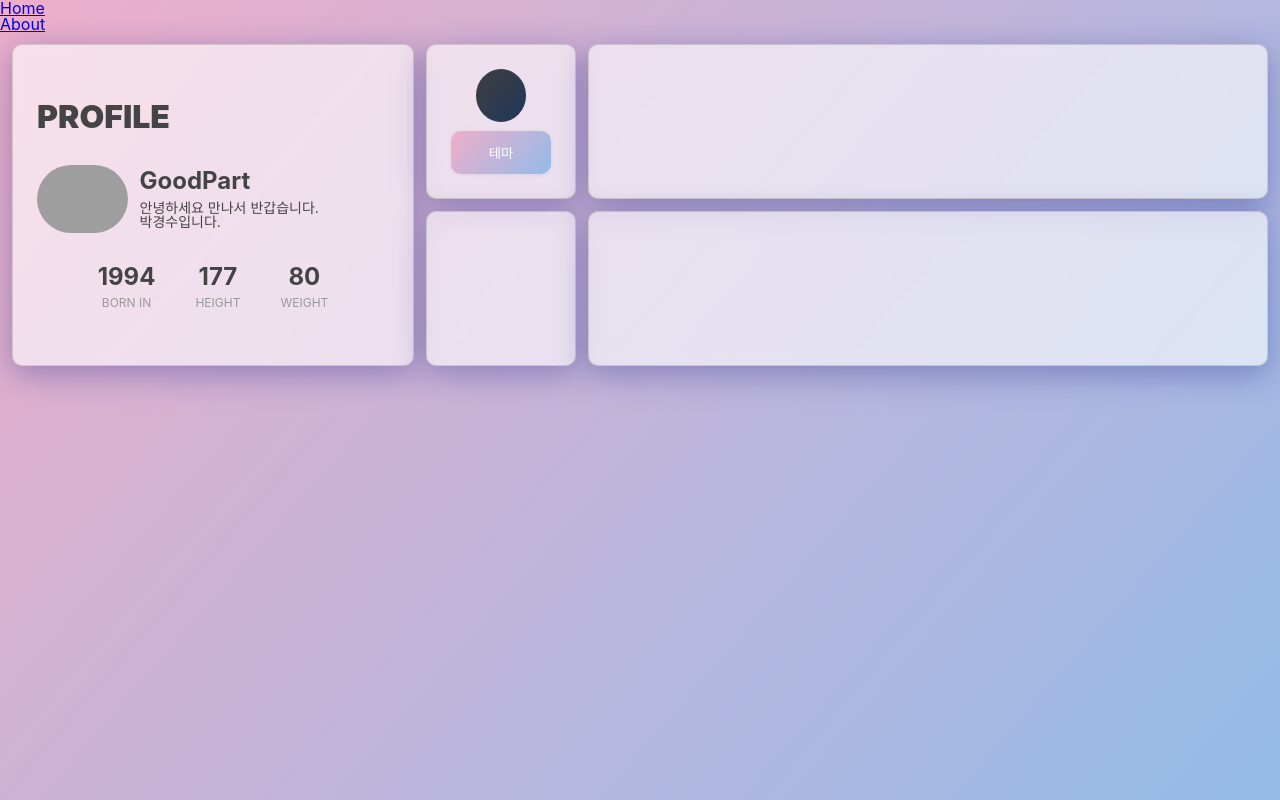
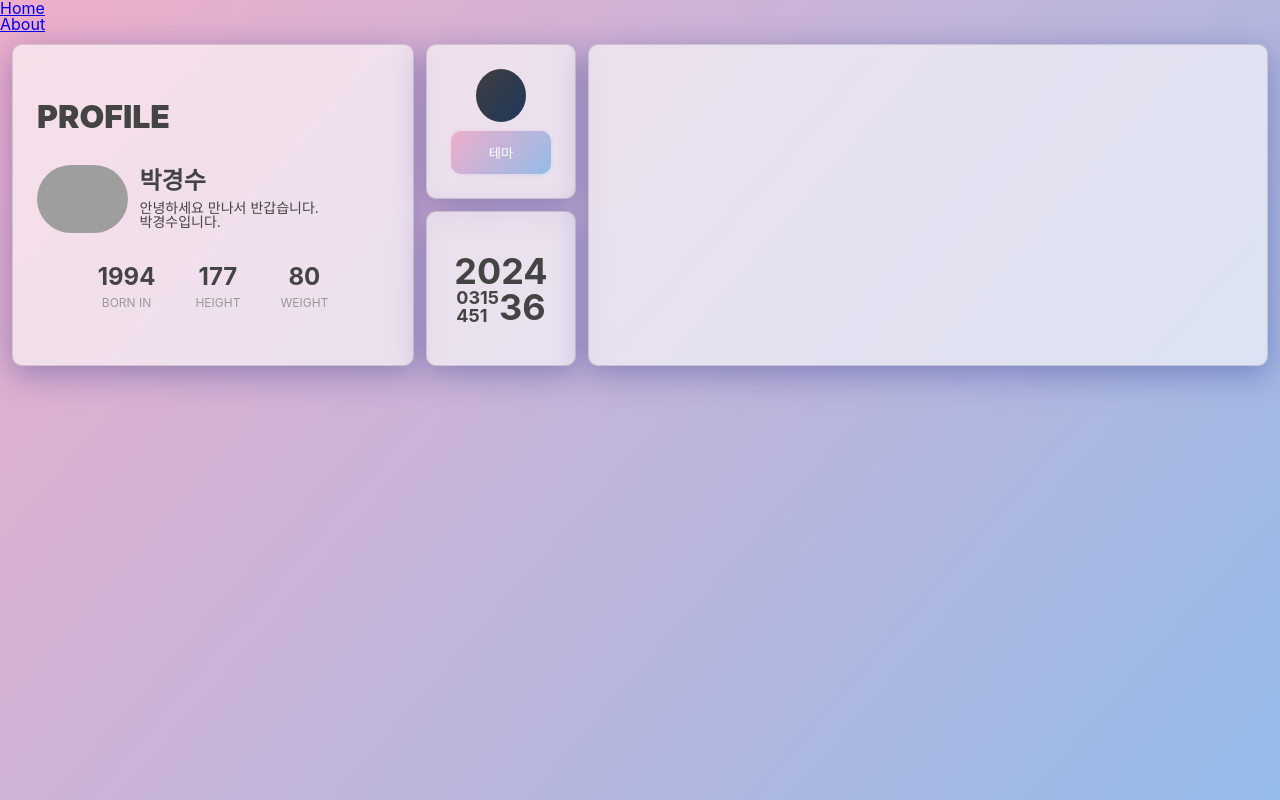
Before and after one commit to GoodPart/24_pp, a React (Create React App) app: page / in a window 1280 px wide. Built offline with nearby package versions, Linux system fonts and the light colour scheme; grey boxes are pictures that could not be loaded; a web font is replaced by a local one.

Commit message:
시간 위젯 추가

```diff
--- a/src/Home.js
+++ b/src/Home.js
@@ -4,6 +4,7 @@ import Buttons from "./components/widget/w_buttons";
 import WidgetProfile from "./components/widget/w_profil";
 import ThemeWidget from "./components/widget/w_theme";
 import styled from "styled-components";
+import Today from "./components/widget/w_today";
 
 function Home({ themeChange }) {
   let [theme, setTheme] = useState(false);
@@ -31,12 +32,20 @@ function Home({ themeChange }) {
               <ThemeWidget />
               <Buttons title={"테마"} onclick={themeChange} />
             </PanelFlx>
-            <PanelFlx padding={24} />
+            <PanelFlx
+              padding={24}
+              children={<Today />}
+              flexDirection={"column"}
+              justify="center"
+            />
           </PanelFlexInnerWrap>
           <PanelFlexInnerWrap direction={"column"} expanded={true}>
             <PanelFlx padding={24} />
+          </PanelFlexInnerWrap>
+          {/* <PanelFlexInnerWrap direction={"column"} expanded={true}>
             <PanelFlx padding={24} />
-          </PanelFlexInnerWrap>
+            <PanelFlx padding={24} />
+          </PanelFlexInnerWrap> */}
         </PanelWrapper>
       </div>
     </div>
--- a/src/assets/style/common.scss
+++ b/src/assets/style/common.scss
@@ -161,7 +161,10 @@ hr {
     height: auto;
   }
 }
-
+.page-wrap {
+  margin: 0 auto;
+  max-width: 1920px;
+}
 .page-wrap.dark {
   background: linear-gradient(
     131deg,
--- a/src/components/panel.js
+++ b/src/components/panel.js
@@ -81,7 +81,8 @@ const PanelFlxWrap = styled.div`
   &.show {
     animation-name: showItem;
     animation-duration: 0.4s;
-    animation-timing-function: cubic-bezier(0.34, 1.56, 0.64, 1);
+    /* animation-timing-function: cubic-bezier(0.34, 1.56, 0.64, 1); */
+    animation-timing-function: cubic-bezier(0.22, 1, 0.36, 1);
     animation-fill-mode: forwards;
     animation-direction: normal;
   }
--- a/src/components/widget/w_profil.js
+++ b/src/components/widget/w_profil.js
@@ -9,7 +9,7 @@ export default function WidgetProfile({ thumbnail, name, age }) {
           <img src="https://pbs.twimg.com/profile_images/1343164971681599488/ZV30t8pJ_400x400.jpg" />
         </Thumbnail>
         <Desc1>
-          <div className="title">GoodPart</div>
+          <div className="title">박경수</div>
           <div className="title--sub">
             안녕하세요 만나서 반갑습니다. 박경수입니다.
           </div>
--- /dev/null
+++ b/src/components/widget/w_today.js
@@ -0,0 +1,67 @@
+import React, { useEffect, useState } from "react";
+import styled from "styled-components";
+
+export default function Today() {
+  const today = new Date().getFullYear();
+  const getMonth =
+    new Date().getMonth() + 1 < 10
+      ? `0${new Date().getMonth() + 1}`
+      : new Date().getMonth() + 1;
+  const getDate = new Date().getDate();
+  const getHour = new Date().getHours();
+  const getMin =
+    new Date().getMinutes() < 10
+      ? `0${new Date().getMinutes()}`
+      : new Date().getMinutes();
+  const getSec =
+    new Date().getSeconds() < 10
+      ? `0${new Date().getSeconds()}`
+      : new Date().getSeconds();
+
+  const [timer, setTimer] = useState("00:00:00");
+
+  const currentTimer = () => {
+    const date = new Date();
+    const hours = String(date.getHours()).padStart(2, "0");
+    const minutes = String(date.getMinutes()).padStart(2, "0");
+    const seconds = String(date.getSeconds()).padStart(2, "0");
+    setTimer(`${hours}:${minutes}:${seconds}`);
+  };
+
+  const startTimer = () => {
+    setInterval(currentTimer, 1000);
+  };
+
+  startTimer();
+
+  return (
+    <>
+      <Heading01>{today}</Heading01>
+      <div style={{ display: "flex", justifyContent: "center" }}>
+        <div style={{ display: "flex", flexDirection: "column" }}>
+          <div style={{ display: "flex", alignSelf: "center" }}>
+            <Heading02>{getMonth}</Heading02>
+            <Heading02>{getDate}</Heading02>
+          </div>
+          <div style={{ display: "flex" }}>
+            <Heading02>{getHour}</Heading02>
+            <Heading02>{getMin}</Heading02>
+          </div>
+        </div>
+        <Heading01>{getSec}</Heading01>
+      </div>
+    </>
+  );
+}
+
+const Heading01 = styled.div`
+  align-self: center;
+  font-size: 36px;
+  font-weight: 700;
+  color: ${(props) => props.theme.textColor};
+`;
+const Heading02 = styled.div`
+  font-size: 18px;
+  font-weight: 700;
+  color: ${(props) => props.theme.textColor};
+`;
```
